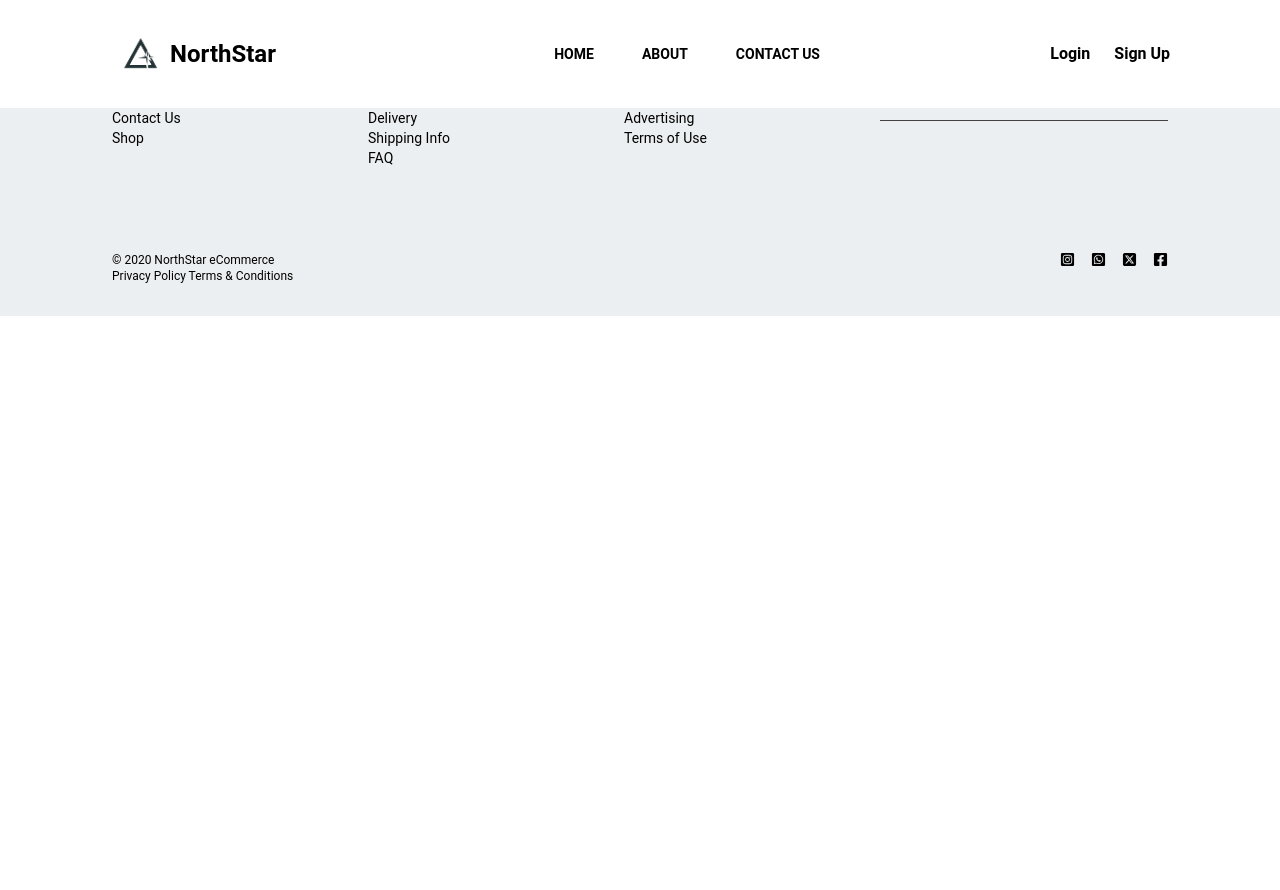
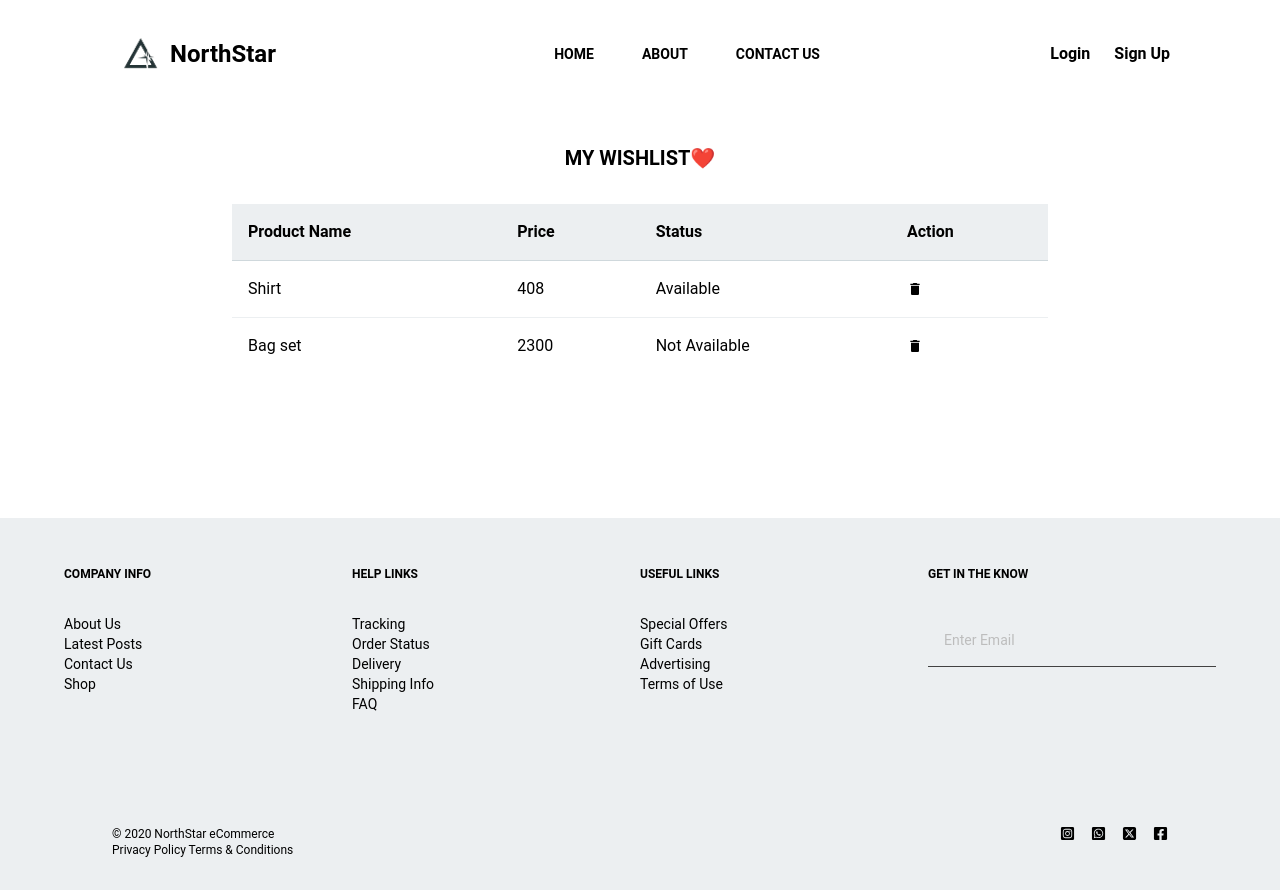
Before and after one commit to Ahalya-KT/EcommerceFashion, a React (Vite) app: page /Wishlist in a window 1280 px wide. Before the commit the page ends 800 px from the top, so only its background shows below. Built offline with nearby package versions, Linux system fonts and the light colour scheme.

Commit message:
cmplted Wishlit page

```diff
--- a/src/App.tsx
+++ b/src/App.tsx
@@ -8,6 +8,7 @@ import Navbar from "./component/Navbar";
 import AddToCart from "./Page/AddToCart";
 import Footer from "./component/Footer";
 import Cart from "./Page/Cart";
+import WishList from "./Page/WishList";
 
 function App() {
   return (
@@ -21,6 +22,7 @@ function App() {
         <Route path="/contactUs" element={<Contact />} />
         <Route path="/AddToCart" element={<AddToCart />} />
         <Route path="/Cart" element={<Cart />} />
+        <Route path="/Wishlist" element={<WishList />} />
       </Routes>
       <Footer />
     </BrowserRouter>
--- a/src/Page/About.tsx
+++ b/src/Page/About.tsx
@@ -1,4 +1,3 @@
-import Footer from "../component/Footer";
 import Navbar from "../component/Navbar";
 import pics from "../images/pic19.jpg";
 import pics1 from "../images/pic21.png";
@@ -125,9 +124,6 @@ function About() {
         </div>
       </div>
       {/* footer */}
-      <div className="my-6">
-        <Footer />
-      </div>
     </div>
   );
 }
--- a/src/Page/AddToCart.tsx
+++ b/src/Page/AddToCart.tsx
@@ -1,4 +1,7 @@
 import addCart from "../images/Addcart.png";
+import { CiHeart } from "react-icons/ci";
+import { CiShoppingCart } from "react-icons/ci";
+import { Link } from "react-router-dom";
 
 function AddToCart() {
   return (
@@ -7,10 +10,22 @@ function AddToCart() {
         <img src={addCart} className="w-96" />
       </div>
 
-      <div className=" py-10">
-        <p className="text-xs text-blue-gray-300">
-          HOME/SHOP/WOMEN/<span className="text-black font-semibold">SHOP</span>
-        </p>
+      <div className=" py-10 ">
+        <div className="flex justify-between">
+          <p className="text-xs text-blue-gray-300">
+            HOME/SHOP/WOMEN/
+            <span className="text-black font-semibold">SHOP</span>
+          </p>
+
+          <div className="flex gap-1">
+            {/* <CiHeart size={25} className="cursor-pointer" /> */}
+            <Link to="/Wishlist">
+              <CiHeart size={25} className="cursor-pointer" />
+            </Link>
+            <CiShoppingCart size={25} className="cursor-pointer" />
+          </div>
+        </div>
+
         <p className="text-2xl py-3 font-semibold">plain White Shirt</p>
         <p className="py-2 text-2xl text-light-blue-900">$59.00</p>
         <p className="py-2 text-brown-300">
--- a/src/Page/Contact.tsx
+++ b/src/Page/Contact.tsx
@@ -1,4 +1,3 @@
-import Footer from "../component/Footer";
 import Navbar from "../component/Navbar";
 import picContact from "../images/contact.jpg";
 
@@ -89,10 +88,6 @@ function Contact() {
           </div>
         </div>
       </div>
-
-      <div className="mt-20">
-        <Footer />
-      </div>
     </div>
   );
 }
--- a/src/Page/Home.tsx
+++ b/src/Page/Home.tsx
@@ -6,7 +6,6 @@ import { MdOutlineSupport } from "react-icons/md";
 import { TbBrandDaysCounter } from "react-icons/tb";
 import { FaFingerprint } from "react-icons/fa";
 import BuyNow from "./BuyNow";
-import Footer from "../component/Footer";
 
 const Home = () => {
   return (
@@ -96,8 +95,6 @@ const Home = () => {
         <p className="text-gray-600">Browse our top-selling products</p>
       </div>
       <Cards />
-
-      <Footer />
     </div>
   );
 };
--- /dev/null
+++ b/src/Page/WishList.tsx
@@ -0,0 +1,58 @@
+import { MdDelete } from "react-icons/md";
+
+function WishList() {
+  const TABLE_HEAD = ["Product Name", "Price", "Status", "Action"];
+  const TABLE_ROWS = [
+    {
+      product: "Shirt",
+      price: "408",
+      status: "Available",
+      icon: <MdDelete className="cursor-pointer" />,
+    },
+    {
+      product: "Bag set",
+      price: "2300",
+      status: "Not Available",
+      icon: <MdDelete />,
+    },
+  ];
+
+  return (
+    <div className="py-36 px-7">
+      <div className="flex text-center justify-center font-semibold text-xl mb-8">
+        <p>MY WISHLIST❤️</p>
+      </div>
+      <table className="w-2/3 text-left mx-auto">
+        <thead>
+          <tr>
+            {TABLE_HEAD.map((head) => (
+              <th
+                key={head}
+                className="border-b border-blue-gray-100 bg-blue-gray-50 p-4"
+              >
+                {head}
+              </th>
+            ))}
+          </tr>
+        </thead>
+        <tbody>
+          {TABLE_ROWS.map(({ product, price, status, icon }, index) => {
+            const isLast = index === TABLE_ROWS.length - 1;
+            const classes = isLast ? "p-4" : "p-4 border-b border-blue-gray-50";
+
+            return (
+              <tr key={product}>
+                <td className={classes}>{product}</td>
+                <td className={classes}>{price}</td>
+                <td className={classes}>{status}</td>
+                <td className={classes}>{icon}</td>
+              </tr>
+            );
+          })}
+        </tbody>
+      </table>
+    </div>
+  );
+}
+
+export default WishList;
--- a/src/component/Footer.tsx
+++ b/src/component/Footer.tsx
@@ -5,7 +5,7 @@ import { FaFacebookSquare } from "react-icons/fa";
 function Footer() {
   return (
     <div className="">
-      <div className="flex w-full   px-28 bg-blue-gray-50 py-5 ">
+      <div className="flex w-full  justify-center py-12  bg-blue-gray-50 ">
         <div className="w-72">
           <p className="text-xs font-semibold">COMPANY INFO</p>
           <div className="py-8 text-sm">
@@ -36,10 +36,12 @@ function Footer() {
         </div>
         <div className="w-72">
           <p className="text-xs  font-semibold">GET IN THE KNOW</p>
-          <input type="text" placeholder="Enter Email" className=" border-b border-gray-800 my-8 bg-blue-gray-50 text-sm w-72 p-4" />
+          <input
+            type="text"
+            placeholder="Enter Email"
+            className=" border-b border-gray-800 my-8 bg-blue-gray-50 text-sm w-72 p-4"
+          />
         </div>
-
-
       </div>
 
       {/* last section */}
@@ -49,23 +51,14 @@ function Footer() {
           <p>Privacy Policy Terms & Conditions</p>
         </div>
         <div className="flex gap-4">
-           <FaInstagramSquare size={15}/>
-           <FaWhatsappSquare  size={15} />
-           <FaSquareXTwitter  size={15} />
-           <FaFacebookSquare  size={15} />
-
+          <FaInstagramSquare size={15} />
+          <FaWhatsappSquare size={15} />
+          <FaSquareXTwitter size={15} />
+          <FaFacebookSquare size={15} />
         </div>
-
       </div>
-
     </div>
   );
 }
 
-
-
-
-
-
-
 export default Footer;
--- a/src/component/Navbar.tsx
+++ b/src/component/Navbar.tsx
@@ -8,7 +8,7 @@ const Navbar = () => {
   let Links = [
     { name: "HOME", link: "/" },
     { name: "ABOUT", link: "/about" },
-    { name: "CONTACT US", link: "/" },
+    { name: "CONTACT US", link: "/contactUs" },
   ];
   const [isOpen, setOpen] = useState(false);
 
@@ -37,13 +37,13 @@ const Navbar = () => {
           >
             {Links.map((link) => (
               <li className="my-7 md:my-0 md:ml-12 ml-3 text-sm font-semibold  ">
-                <a href="/about">{link.name}</a>
+                <Link to={link.link}>{link.name}</Link>
               </li>
             ))}
           </ul>
         </div>
         <div className="flex gap-6 font-bold">
-          <Link to="login" className="cursor-pointer">
+          <Link to="/login" className="cursor-pointer">
             Login
           </Link>
           {/* <p className="cursor-pointer">Sign Up</p> */}
```
Lines whose indentation alone changed are shown as unchanged.
